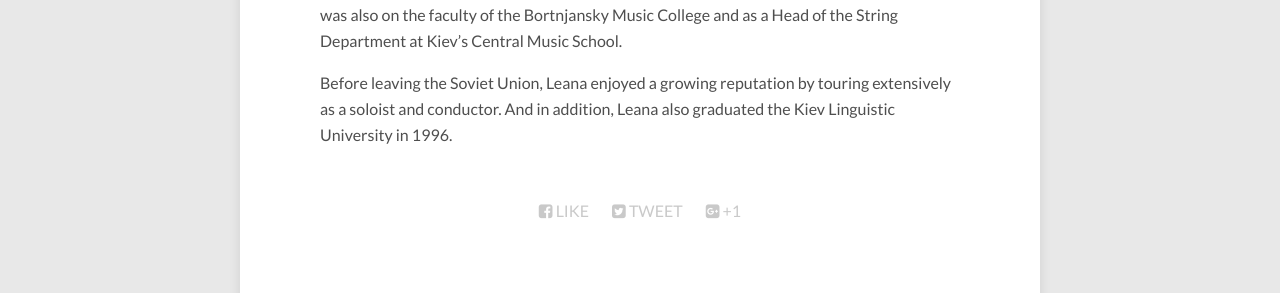
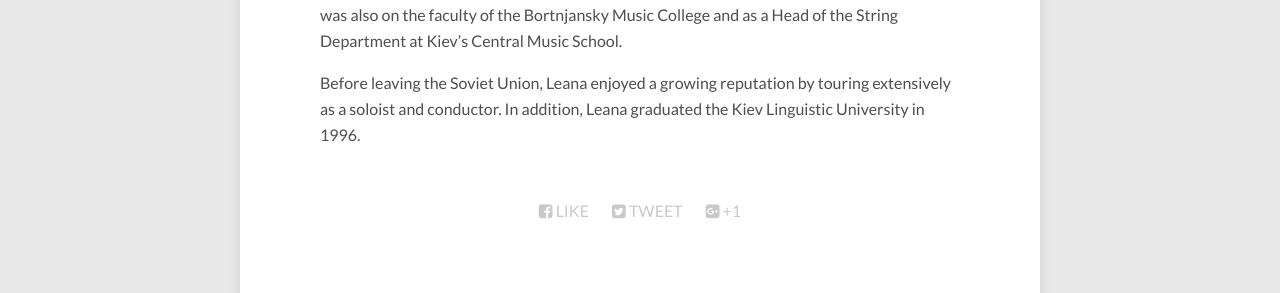
Before and after one commit to soundsofrussia/soundsofrussia.github.io, a Jekyll site: the page built from collections/_home_pages/88_about.md, in a window 1280 px wide and 1188 px high. Shown: the part 771-1064 px from the top of the window. Built offline with Jekyll 4.4.1, drawn with Linux system fonts in a browser that asks for light colours; nearby versions of some CDN libraries; comment, search, counter and statistics services are not loaded.

```diff
--- a/_config.yml
+++ b/_config.yml
@@ -55,7 +55,7 @@ menu:
 # Owner/author information
 owner:
   name:           Sounds Of Russia
-  site:           http://new.SoundsOfRussia.com
+  site:           http://SoundsOfRussia.com
   avatar:         images/avatar.jpg
   bio:            "Dr. Leana Strouse has more than 30 years experience succesffully teaching and nurturing students of all ages in mastering Violin, Piano, Cello and Viola."
   email:          info@SoundsOfRussia.com
--- a/collections/_home_pages/88_about.md
+++ b/collections/_home_pages/88_about.md
@@ -8,8 +8,8 @@ share: true
 
 ![SoundsOfRussia.com - music instructor in Coral Springs](/images/violin-viola-cello-soundsofrussia.com-leana-strouse.jpg){:style="float: right;margin-right: 7px;margin-top: 7px;"} The Russian-American violinist and pianist Leanna Strouse was born in Moscow and received a Bachelor of Music degree in Violin and Piano from the Belgrade Music College.
 
- She also has a Master's Degree in Teaching and Performing from the Kiev State Conservatory and received her advanced academic degree in 2013. At age 8, Leana won the Special Award for Gifted Children at the Preparatory Music School in Smolensk. While working on her Bachelor's Degree in Belgrade Music College, she received many performance awards. Her teachers included Adolf Leschinsky (student of Karl Flesch, Rebecca Klementskaja (student of Peter Stoljarsky) and many other individuals famous within the USSR.
+She also has a Master's Degree in Teaching and Performing from the Kiev State Conservatory and received her advanced academic degree in 2013. At age 8, Leana won the Special Award for Gifted Children at the Preparatory Music School in Smolensk. While working on her Bachelor's Degree in Belgrade Music College, she received many performance awards. Her teachers included Adolf Leschinsky (student of Karl Flesch, Rebecca Klementskaja (student of Peter Stoljarsky) and many other individuals famous within the USSR.
 
 From 1991-1996, Leana was the conductor of the Kiev Youth Orchestra. Her many other awards include first prize at the 1991 International Chamber Music Competition in Belgrade, a special prize at the 1992 Regional Competition "Spring Violins" in Vladimir and first prizes at the State Chamber Orchestra Competitions in 1993, 1994 and 1995. Leana was also on the faculty of the Bortnjansky Music College and as a Head of the String Department at Kiev's Central Music School.
 
-Before leaving the Soviet Union, Leana enjoyed a growing reputation by touring extensively as a soloist and conductor. And in addition, Leana also graduated the Kiev Linguistic University in 1996.
+Before leaving the Soviet Union, Leana enjoyed a growing reputation by touring extensively as a soloist and conductor. In addition, Leana graduated the Kiev Linguistic University in 1996.
```
